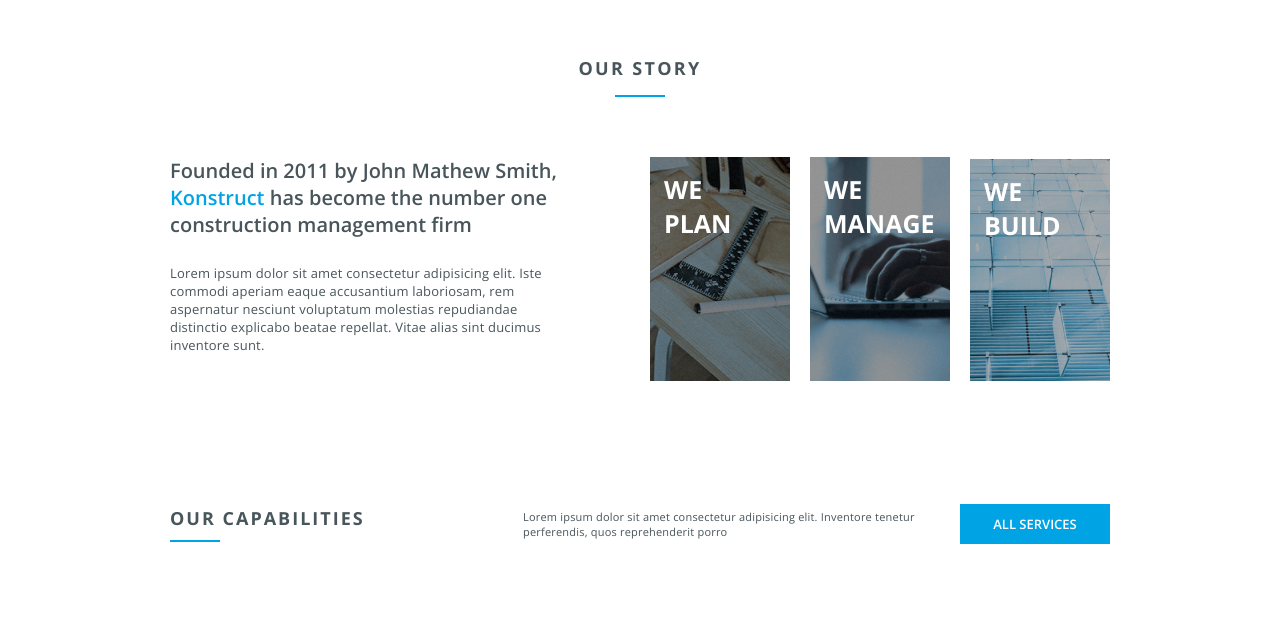
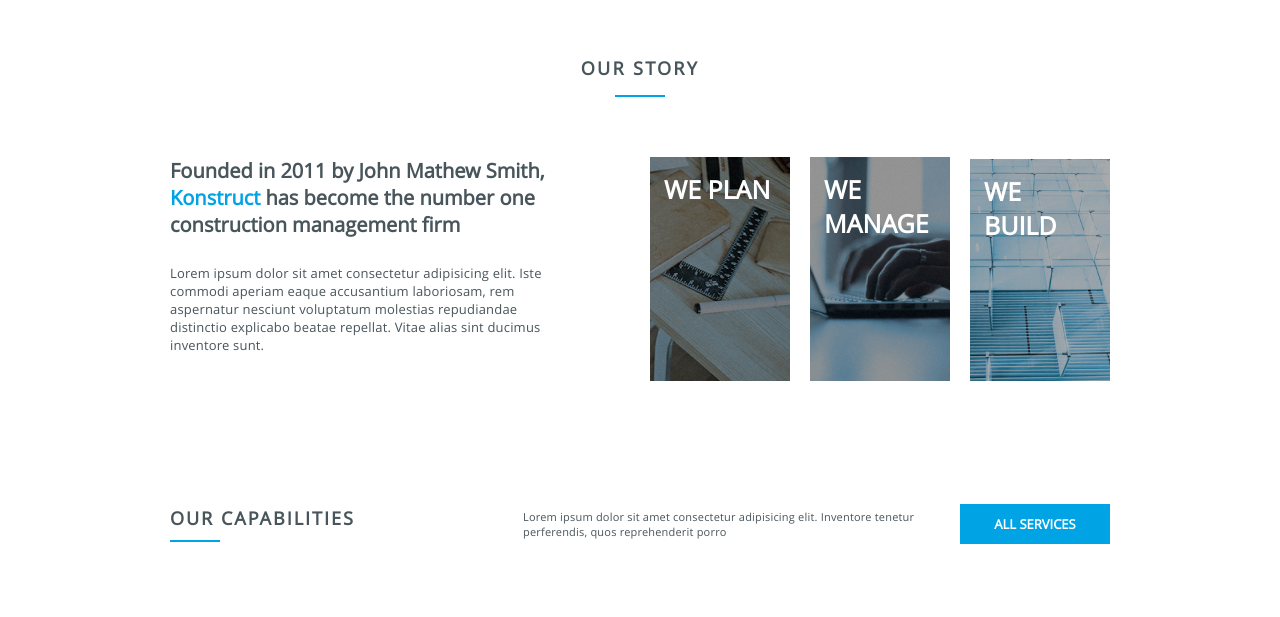
Before and after one commit to H0Sl/html-css, a plain HTML site: page index.html in a window 1280 px wide. Shown: the part 843-1460 px from the top of the page. Drawn offline with nearby package versions, Linux system fonts and the light colour scheme.

Commit message:
Подключил шрифты локально

```diff
--- a/scss/base/_base.scss
+++ b/scss/base/_base.scss
@@ -1,3 +1,11 @@
+@font-face{
+    font-family: 'Open Sans';
+    src:local('Open Sans'),url('/font/OpenSans-VariableFont_wdth,wght.ttf');
+}
+@font-face{
+    font-family: 'Bebas Neue';
+    src:local('Bebas Neue'),url('/font/BebasNeue-Regular.ttf')
+}
 .container {
     max-width:940px;
     margin:0 auto;
```
Also changed, not shown: css/main.css, css/main.min.css, font/BebasNeue-Regular.ttf (added), font/OpenSans-VariableFont_wdth,wght.ttf (added).
